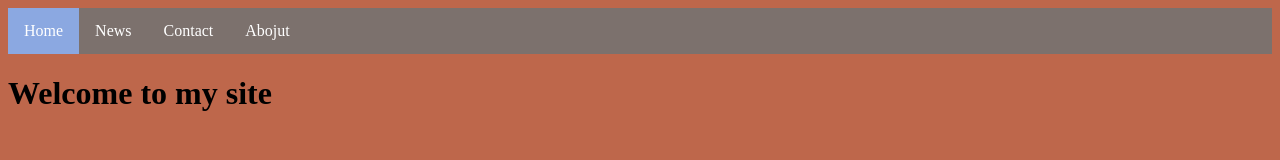
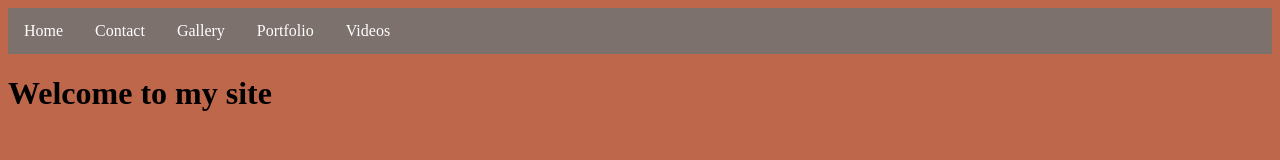
Before and after one commit to cristiancuda/cristiancuda.github.io, a plain HTML site: page index.html in a window 1280 px wide. Drawn offline with Linux system fonts and the light colour scheme.

Commit message:
Update index.html

```diff
--- a/index.html
+++ b/index.html
@@ -5,12 +5,16 @@
 		<title>Result</title>
 	</head>
 <body>
-	<ul>
-		<li><a class="active" href="http://www.cristiancuda.com/index.html">Home</a></li>
-		<li><a href="#news">News</a></li>
-		<li><a href="#contact">Contact</a></li>
-		<li><a href="#about">Abojut</a></li>
-	</ul>
+		<div class="nav-bar">
+			<ul>
+			   <li><a href="http://cristiancuda.com/">Home</a></li>
+			   <li><a href="http://quadcopter101.neocities.org/contact.html">Contact</a></li>
+			   <li><a href="http://quadcopter101.neocities.org/gallery.html">Gallery</a></li>
+			   <li><a href="http://quadcopter101.neocities.org/portfilio.html">Portfolio</a></li>
+			   <li><a href="http://cristiancuda.com/about">Videos</a></li>
+			</ul>
+		</div>
+
 	<h1>Welcome to my site</h1>
 
 </body>
```
